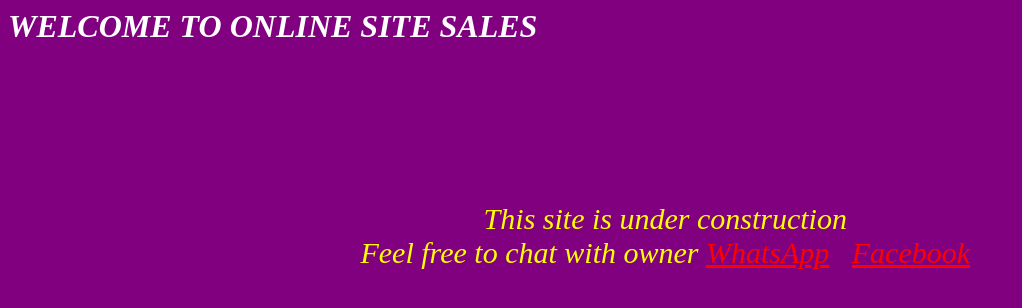
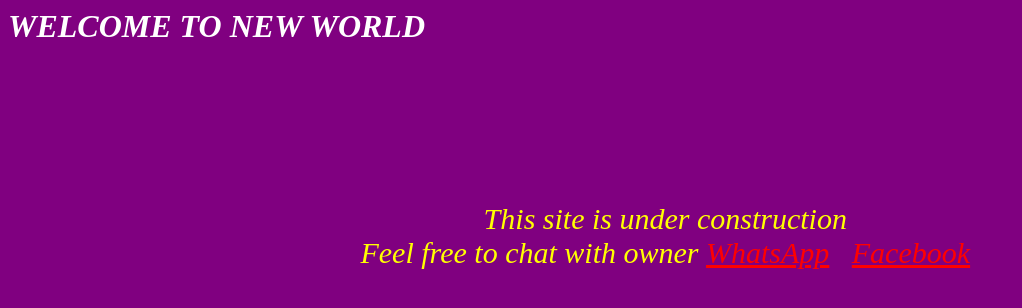
Before and after one commit to tejagondhi/testing, a plain HTML site: page onlineSite.html in a window 1280 px wide. Shown: the whole page, without its empty margins (0-1022 px from the left). Drawn offline with Linux system fonts and the light colour scheme.

Commit message:
Update onlineSite.html

```diff
--- a/onlineSite.html
+++ b/onlineSite.html
@@ -29,7 +29,7 @@ a:hover{
 <body>
 	<title>MEGA CONSTRUCTIONS</title>
 
-	<h1>WELCOME TO ONLINE SITE SALES</h1>
+	<h1>WELCOME TO NEW WORLD</h1>
 <div class="p">
 	<p1>This site is under construction</p1><br>
 	<p1>Feel free to chat with owner</p1>
```
